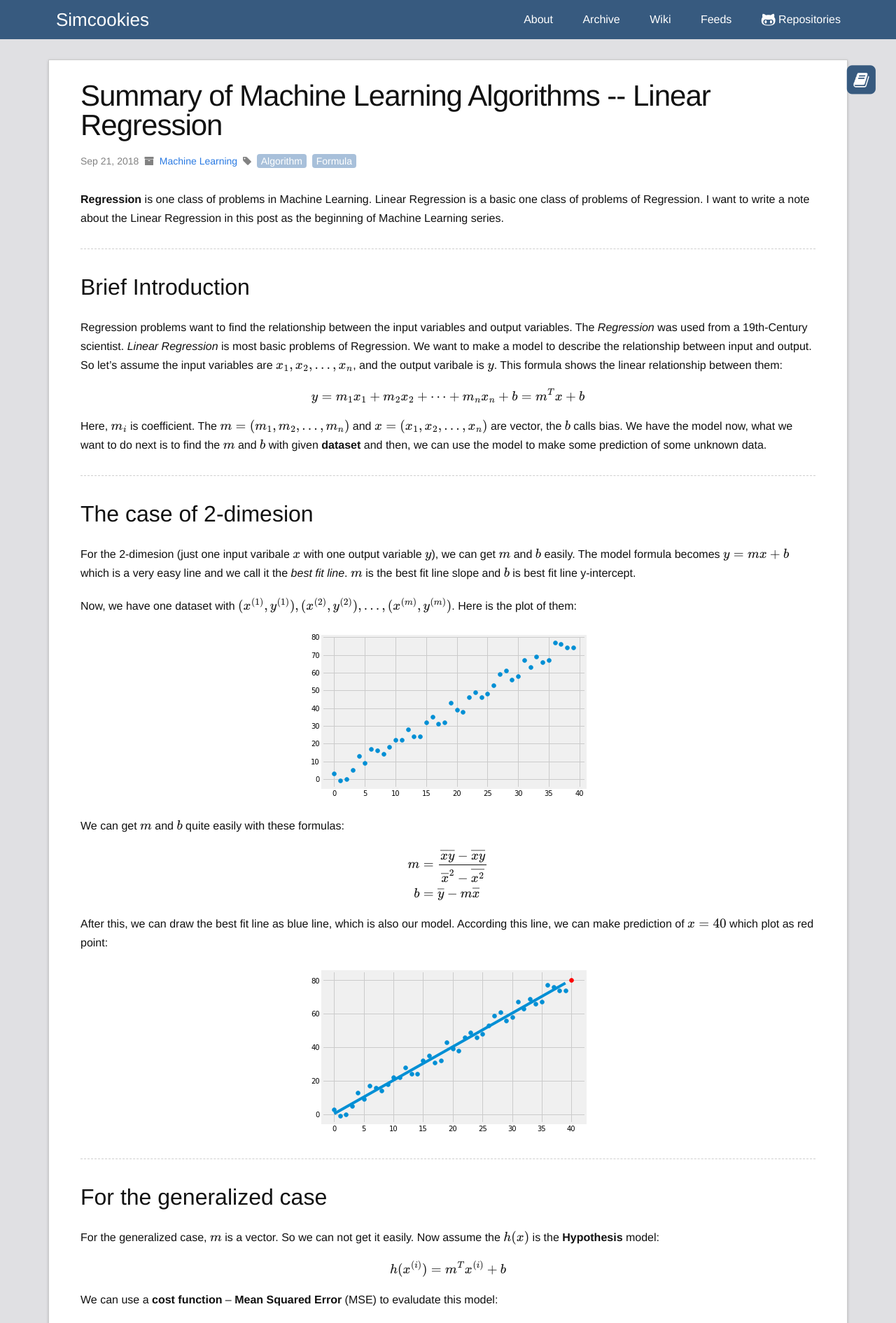
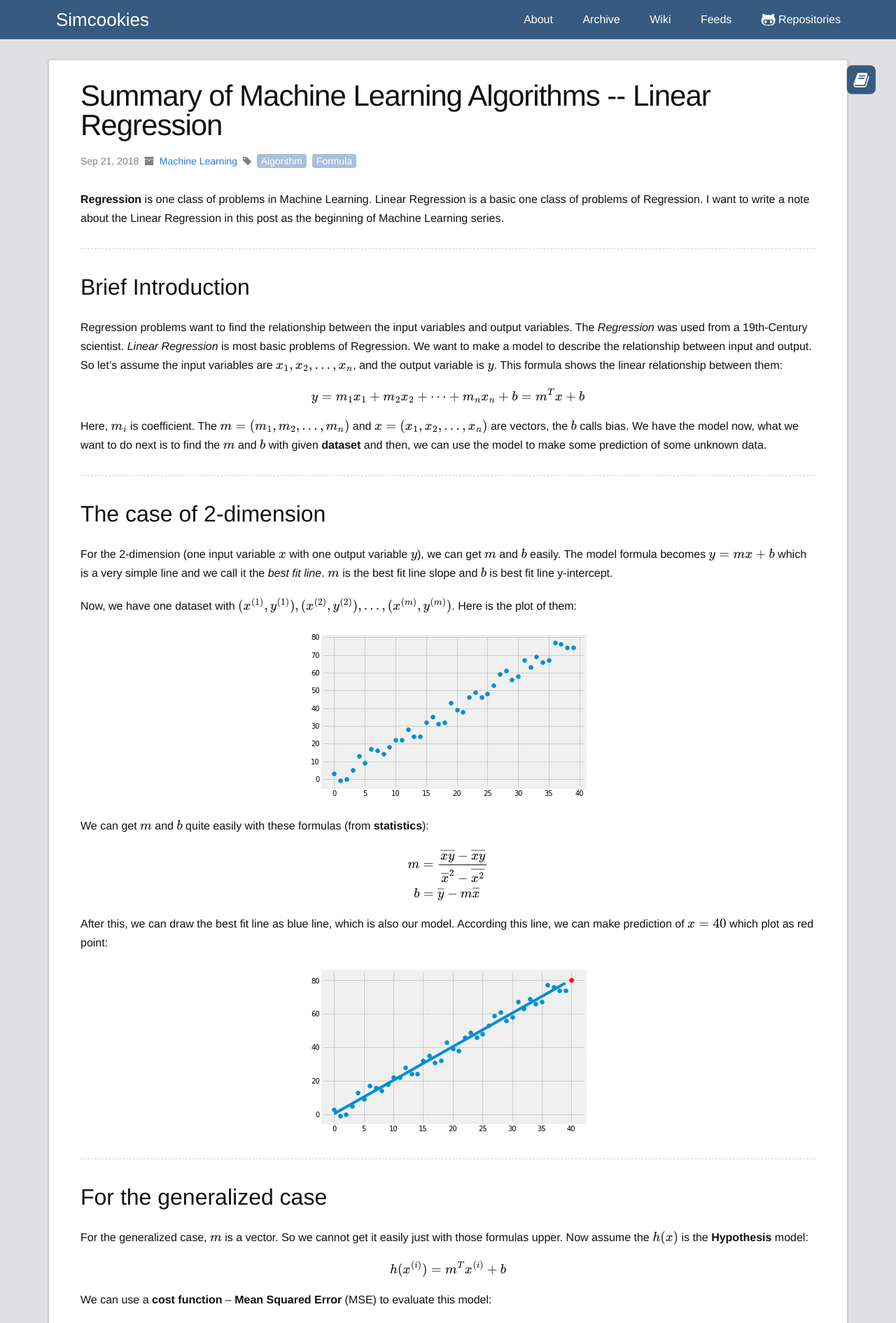
Before and after one commit to Simcookies/gitio, a Jekyll site: the page built from _posts/2018-09-21-summary-of-machine-learning-linear-regression.md, in a window 1280 px wide. Shown: the top 1890 px of the page at 70% size. Built offline with Jekyll 4.4.1, drawn with Linux system fonts in a browser that asks for light colours; nearby versions of some CDN libraries; formulas are drawn with MathJax 3; comment, search, counter and statistics services are not loaded; the table of contents is made by our own code; some of the changed text lies outside the part shown.

Commit message:
some additions for linear regression

```diff
--- a/_posts/2018-09-21-summary-of-machine-learning-linear-regression.md
+++ b/_posts/2018-09-21-summary-of-machine-learning-linear-regression.md
@@ -14,24 +14,24 @@
 
 Regression problems want to find the relationship between the input variables and output variables. The *Regression* was used from a 19th-Century scientist.
 *Linear Regression* is most basic problems of Regression. We want to make a model to describe the relationship between input and output.
-So let's assume the input variables are $x_1, x_2, \dots , x_n$, and the output varibale is $y$. This formula shows the linear relationship between them:
+So let's assume the input variables are $x_1, x_2, \dots , x_n$, and the output variable is $y$. This formula shows the linear relationship between them:
 
 $$
 y=m_1x_1+m_2x_2 + \dots+m_nx_n+b=m^Tx+b
 $$
 
-Here, $m_i$ is coefficient. The $m = (m_1, m_2, \dots, m_n)$ and $x = (x_1, x_2, \dots, x_n)$ are vector, the $b$ calls bias. We have the model now, what we want to do next is to find the $m$ and $b$ with given **dataset** and then, we can use the model to make some prediction of some unknown data.
+Here, $m_i$ is coefficient. The $m = (m_1, m_2, \dots, m_n)$ and $x = (x_1, x_2, \dots, x_n)$ are vectors, the $b$ calls bias. We have the model now, what we want to do next is to find the $m$ and $b$ with given **dataset** and then, we can use the model to make some prediction of some unknown data.
 
 -------------------------------------------------------------------------------
-# The case of 2-dimesion
+# The case of 2-dimension
 
-For the 2-dimesion (just one input varibale $x$ with one output variable $y$), we can get $m$ and $b$ easily. The model formula becomes $y=mx+b$ which is a very easy line and we call it the *best fit line*. $$m$$ is the best fit line slope and $b$ is best fit line y-intercept.
+For the 2-dimension (one input variable $x$ with one output variable $y$), we can get $m$ and $b$ easily. The model formula becomes $y=mx+b$ which is a very simple line and we call it the *best fit line*. $$m$$ is the best fit line slope and $b$ is best fit line y-intercept.
 
 Now, we have one dataset with $(x^{(1)}, y^{(1)}), (x^{(2)}, y^{(2)}), \dots, (x^{(m)}, y^{(m)})$. Here is the plot of them:
 
 ![dataset of linear regression](/public/image/dataset_lr.png)
 
-We can get $m$ and $b$ quite easily with these formulas:
+We can get $m$ and $b$ quite easily with these formulas (from **statistics**):
 
 $$
 \begin{align}
@@ -47,25 +47,59 @@
 -------------------------------------------------------------------------------
 # For the generalized case
 
-For the generalized case, $m$ is a vector. So we can not get it easily. Now assume the $h(x)$ is the **Hypothesis** model:
+For the generalized case, $m$ is a vector. So we cannot get it easily just with those formulas upper. Now assume the $h(x)$ is the **Hypothesis** model:
 
 $$
 h(x^{(i)})=m^Tx^{(i)}+b
 $$
 
-We can use a **cost function** -- **Mean Squared Error** (MSE) to evaludate this model:
+We can use a **cost function** -- **Mean Squared Error** (MSE) to evaluate this model:
 
 $$
 J(m, b) = \frac{1}{2n}\sum_{i=1}^n\left[h(x^{(i)})-y^{(i)}\right]^2
 $$
 
-$1/2n$ here is just for caculating convenice. What we need to do it to find the $m$ and $b$ to minimize the MSE wchich also means the line we made is as close as possible to those dataset points:
+$1/2n$ here is just for calculating convenience. What we need to do it to find the $m$ and $b$ to minimize the MSE which also means the line we made is as close as possible to those dataset points:
 
 $$
 \min_{m, b}J(m,b)
 $$
 
 Now the **Find unknown $m$ and $b$** becomes **Find the min value of $J$, and get $m$ and $b$**. This problem can be solved by **Gradient Descent** (which I want to give a another post to give some details).
+
+---
+
+# Evaluation Metrics
+
+Finally, after we get the value of $m$ and $b$, we will get the hypothesis model. Usually, we use **Coefficient of determination** (witch also calls $\text{R}^2$) to evaluate this model.
+
+Firstly, define the **residuals** as $e^{(i)} = y^{(i)} - h(x^{(i)})$, and **mean** of the data as $\overline{y}$, then define these sums of squares:
+
+- The total sum of squares (proportional to the variance of the data):
+
+  $$
+  SS_{\text{tot}} = \sum_i(y^{(i)} - \overline y)^2
+  $$
+
+- The regression sum of squares, also called the explained sum of squares:
+
+  $$
+  SS_{\text{reg}} = \sum_i(h(x^{(i)}) - \overline y)^2
+  $$
+
+- The sum of squares of residuals, also called the residual sum of squares:
+
+  $$
+  SS_{\text{res}} = \sum_i(y^{(i)} - h(x^{(i)}))^2 = \sum_i(e^{(i)})^2
+  $$
+
+lastly, define the coefficient of determination.
+
+$$
+\text{R}^2 = \frac{SS_{\text{reg}}}{SS_{\text{tot}}} = 1- \frac{SS_{\text{res}}}{SS_{\text{tot}}}
+$$
+
+>  The better the linear regression fits the data in comparison to the simple average, the closer the value of $\text{R}^2$ is to 1.
 
 -------------------------------------------------------------------------------
 
```
Also changed, not shown: other parts of _posts/2018-09-21-summary-of-machine-learning-linear-regression.md (+2 -0 lines).
